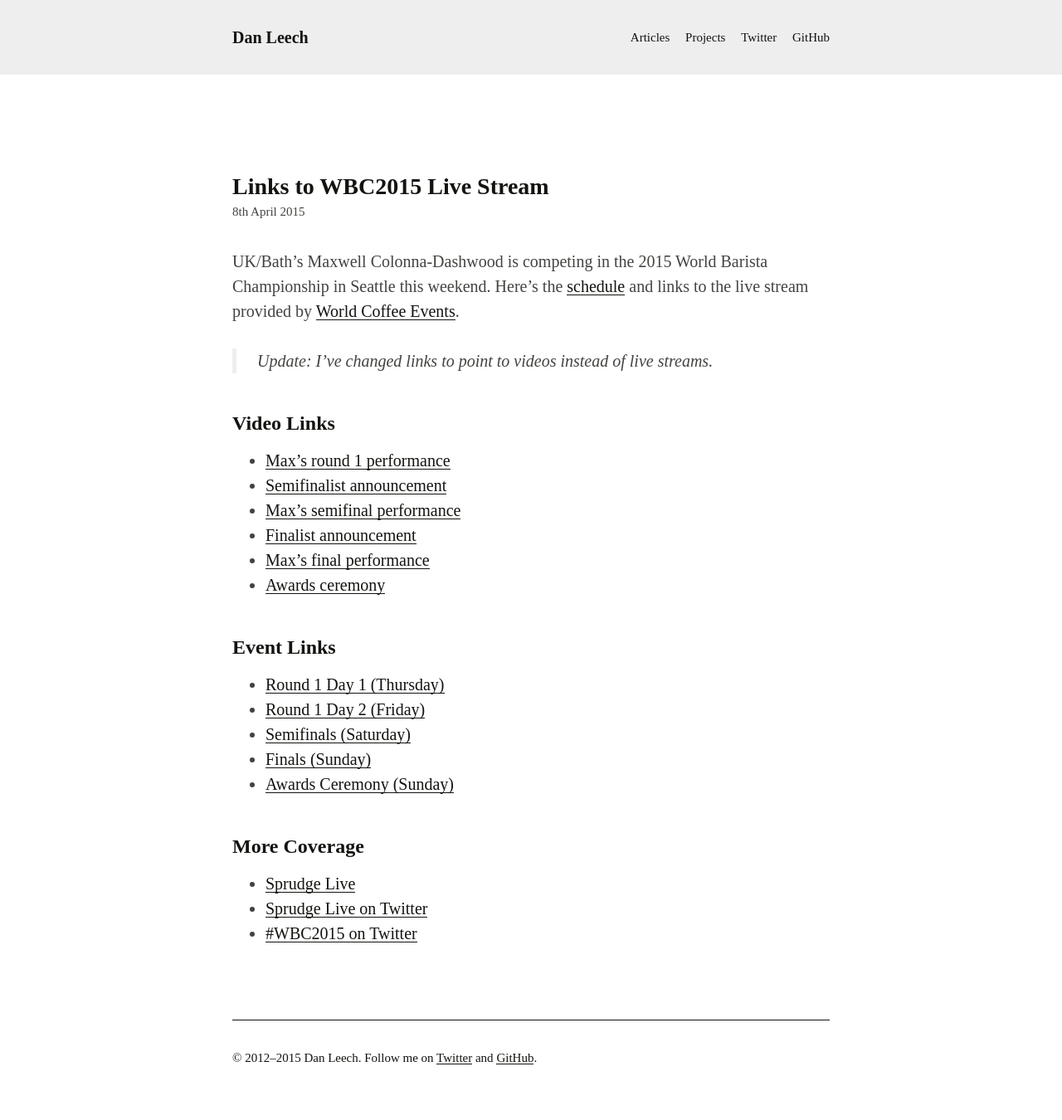
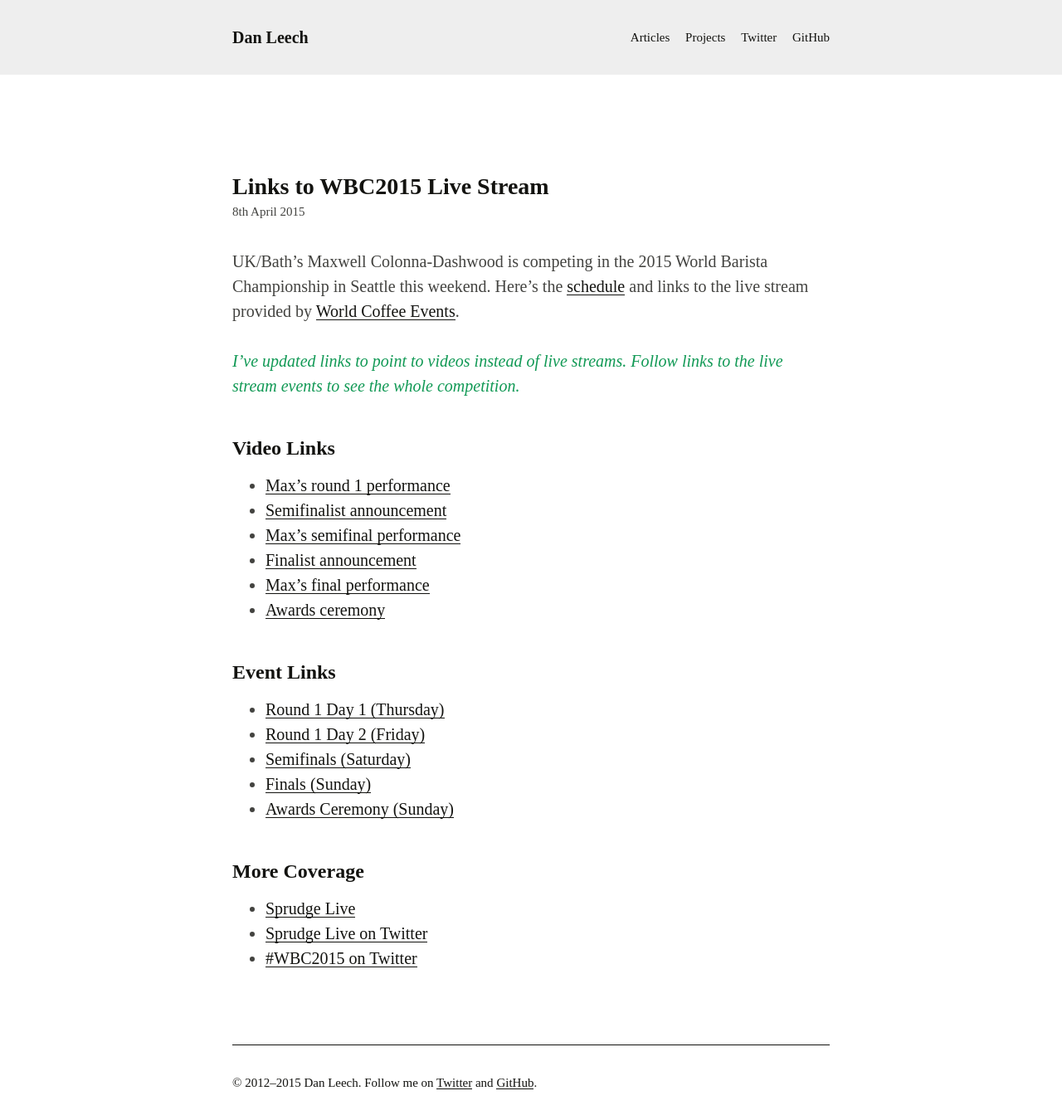
Before and after one commit to danleech/danleech.com, a Jekyll site: the page built from _posts/2015-04-08-links-to-wbc2015-live-stream.md, in a window 1280 px wide. Shown: the whole page at 83% size. Built offline with Jekyll 4.4.1, drawn with Linux system fonts in a browser that asks for light colours; some web fonts are replaced; Markdown is read by kramdown in place of the engine named in the settings; before the commit the page ends 1320 px from its top, so only the background shows below that.

Commit message:
Added ins style

```diff
--- a/_includes/styles.scss
+++ b/_includes/styles.scss
@@ -1,5 +1,6 @@
 $black:       #131310;
 $blue:        #26C6DA;
+$green:       #195;
 $grey:        #D9D9D6;
 $grey-dark:   #434340;
 $grey-light:  #EEE;
@@ -153,6 +154,17 @@ header {
         color: $grey-dark;
         font-size: 0.75rem;
         line-height: 1.5rem;
+    }
+}
+
+ins {
+    display: block;
+    margin: 1.5rem 0;
+    color: $green;
+    font-style: italic;
+    text-decoration: none;
+    em {
+        font-style: normal;
     }
 }
 
--- a/_posts/2015-04-08-links-to-wbc2015-live-stream.md
+++ b/_posts/2015-04-08-links-to-wbc2015-live-stream.md
@@ -6,7 +6,7 @@ layout: post
 
 UK/Bath’s Maxwell Colonna-Dashwood is competing in the 2015 World Barista Championship in Seattle this weekend. Here’s the [schedule](http://www.worldbaristachampionship.org/2015-schedules/) and links to the live stream provided by [World Coffee Events](http://livestream.com/worldcoffee).
 
-> Update: I’ve changed links to point to videos instead of live streams.
+<ins datetime="2015-04-13T09:00Z">I’ve updated links to point to videos instead of live streams. Follow links to the live stream events to see the whole competition.</ins>
 
 ## Video Links
 
```
